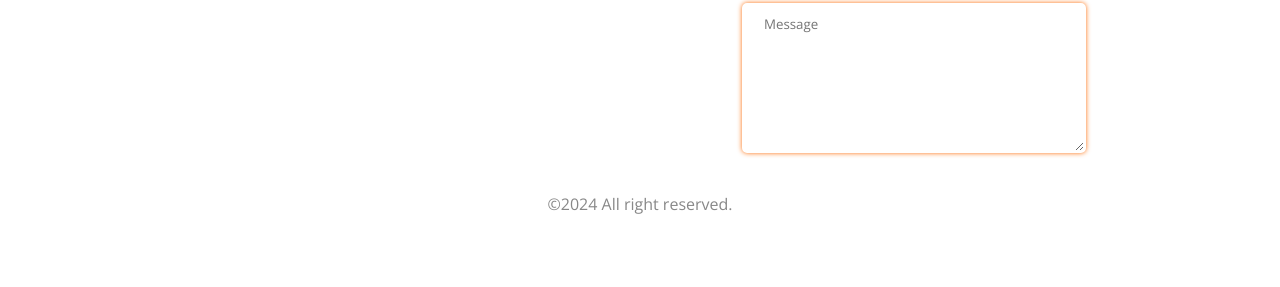
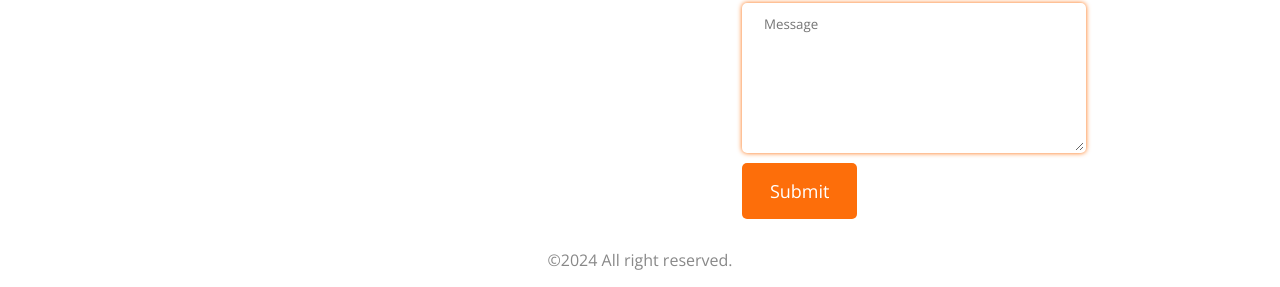
Before and after one commit to Az-Haris/developer-portfolio, a plain HTML site: page index.html in a window 1280 px wide. Shown: the part 3328-3615 px from the top of the page. Before the commit the page ends 3559 px from the top, so only its background shows below. Drawn offline with nearby package versions, Linux system fonts and the light colour scheme.

Commit message:
Added submit button on form

```diff
--- a/index.html
+++ b/index.html
@@ -145,6 +145,8 @@
                     <br>
                     <input class="input-field" type="email" placeholder="Your Email">
                     <textarea class="input-field" name="message" id="" rows="7" placeholder="Message"></textarea>
+                    <br>
+                    <input class="btn-primary" type="submit">
                 </form>
             </div>
         </section>
```
